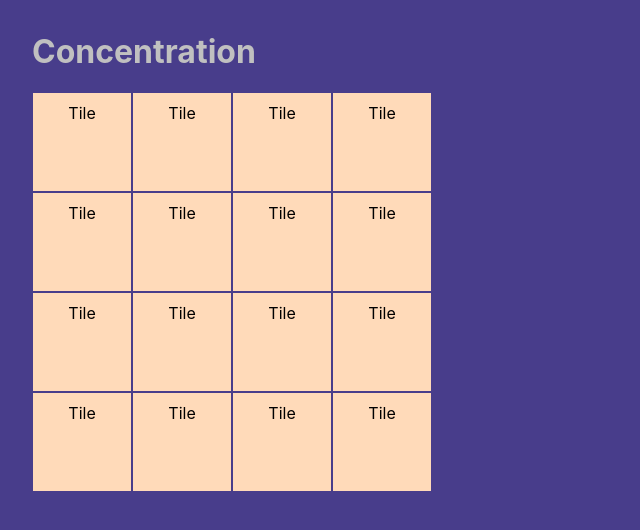
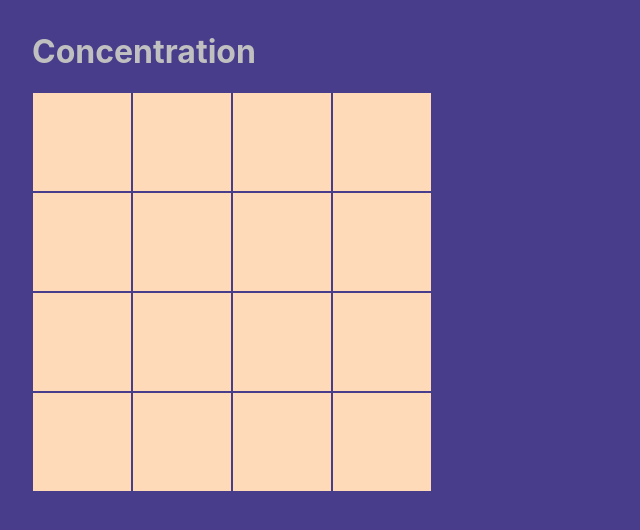
Before and after one commit to rgilmour70/concentration, a React (Create React App) app: page / in a window 1280 px wide. Shown: the top 530 px of the page, without its empty margins (0-640 px from the left). Built offline with nearby package versions, Linux system fonts and the light colour scheme.

Commit message:
conditional styling for tiles

```diff
--- a/src/Board.js
+++ b/src/Board.js
@@ -37,7 +37,12 @@ function Board() {
   return (
     <div className="Board">
       {board.map((tile) => (
-        <Tile key={tile.id} />
+        <Tile
+          key={tile.id}
+          value={tile.value}
+          exposed={tile.exposed}
+          active={tile.active}
+        />
       ))}
     </div>
   );
--- a/src/Tile.css
+++ b/src/Tile.css
@@ -1,4 +1,4 @@
-.Tile {
+div[class^="Tile-"] {
   background-color: peachpuff;
   padding: 10px;
   flex: 1 0 25%;
@@ -9,6 +9,9 @@
   width: 100px;
   cursor: pointer;
 }
-.Tile:hover {
+.Tile-hidden:hover {
   background-color: white;
 }
+.Tile-dead {
+  background-color: darkgray;
+}
--- a/src/Tile.js
+++ b/src/Tile.js
@@ -1,8 +1,20 @@
 import React from "react";
 import "./Tile.css";
 
-function Tile() {
-  return <div className="Tile">Tile</div>;
+function Tile(props) {
+  return (
+    <div
+      className={
+        !props.active
+          ? "Tile-dead"
+          : props.exposed
+          ? "Tile-exposed"
+          : "Tile-hidden"
+      }
+    >
+      {!props.active ? "DEAD" : props.exposed ? props.value : ""}
+    </div>
+  );
 }
 
 export default Tile;
```
